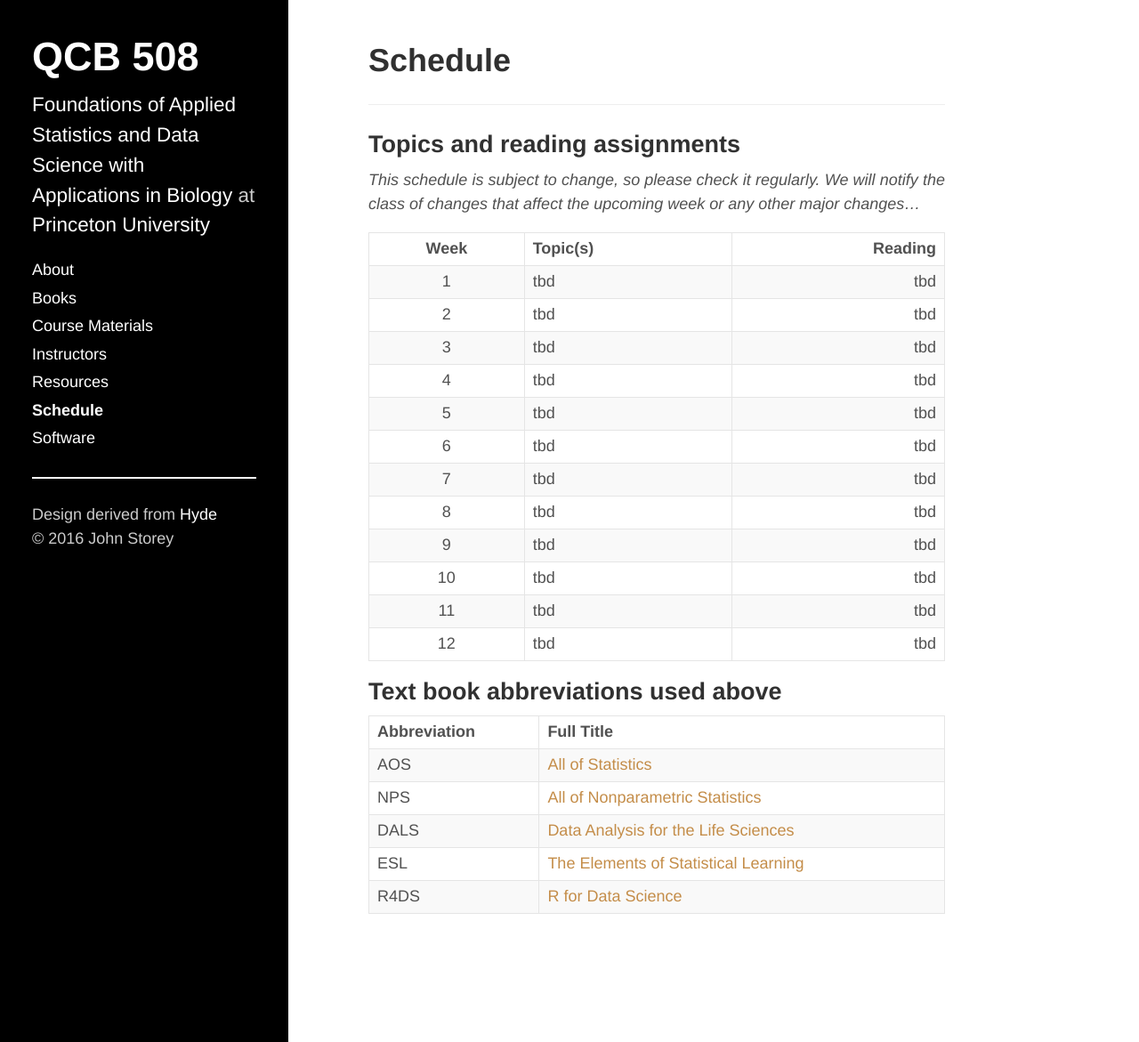
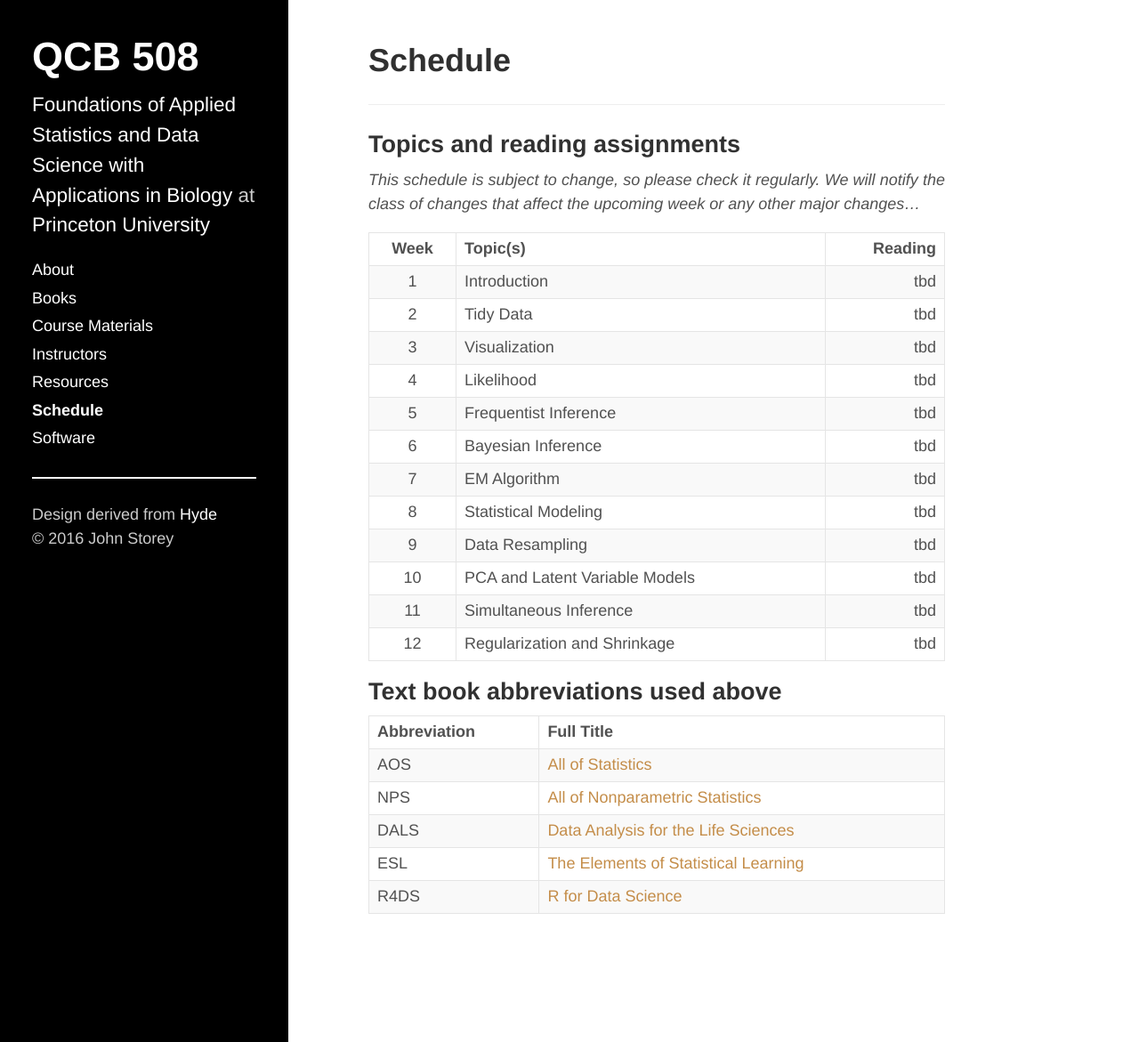
Before and after one commit to jdstorey/asdscourse2019, a Jekyll site: the page built from docs/schedule.md, in a window 1280 px wide and 1171 px high. Shown: the whole window at 89% size. Built offline with Jekyll 4.4.1, drawn with Linux system fonts in a browser that asks for light colours.

Commit message:
Added topics to schedule.

```diff
--- a/docs/schedule.md
+++ b/docs/schedule.md
@@ -11,18 +11,18 @@ title: Schedule
 
 |  Week  | Topic(s) | Reading |
 | :----: | -------- | ------: |
-| 1 | tbd | tbd |
-| 2 | tbd | tbd |
-| 3 | tbd | tbd |
-| 4 | tbd | tbd |
-| 5 | tbd | tbd |
-| 6 | tbd | tbd |
-| 7 | tbd | tbd |
-| 8 | tbd | tbd |
-| 9 | tbd | tbd |
-| 10 | tbd | tbd |
-| 11 | tbd | tbd |
-| 12 | tbd | tbd |
+| 1 | Introduction | tbd |
+| 2 | Tidy Data | tbd |
+| 3 | Visualization | tbd |
+| 4 | Likelihood | tbd |
+| 5 | Frequentist Inference | tbd |
+| 6 | Bayesian Inference | tbd |
+| 7 | EM Algorithm | tbd |
+| 8 | Statistical Modeling | tbd |
+| 9 | Data Resampling | tbd |
+| 10 | PCA and Latent Variable Models | tbd |
+| 11 | Simultaneous Inference | tbd |
+| 12 | Regularization and Shrinkage | tbd |
 
 ## Text book abbreviations used above
 
```
